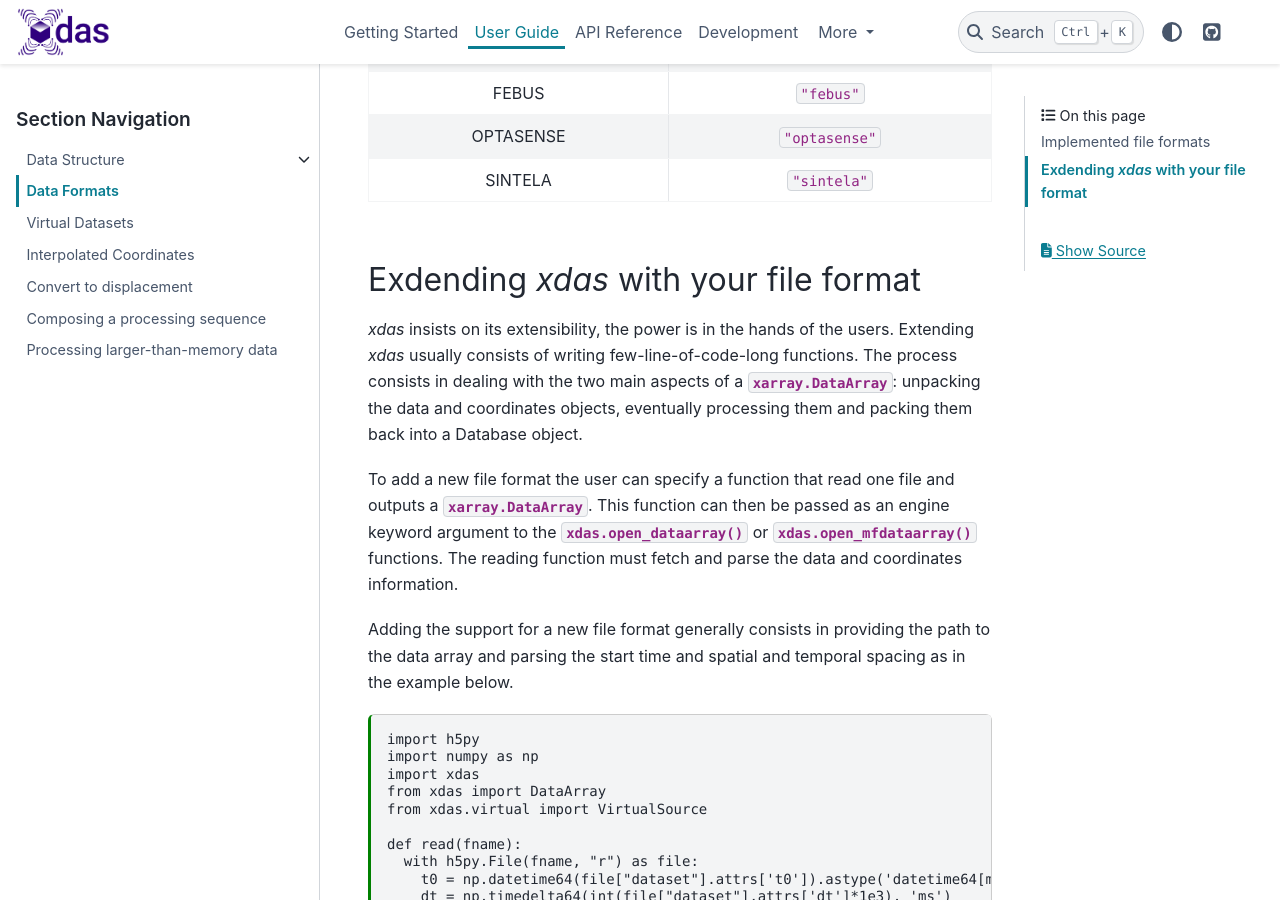
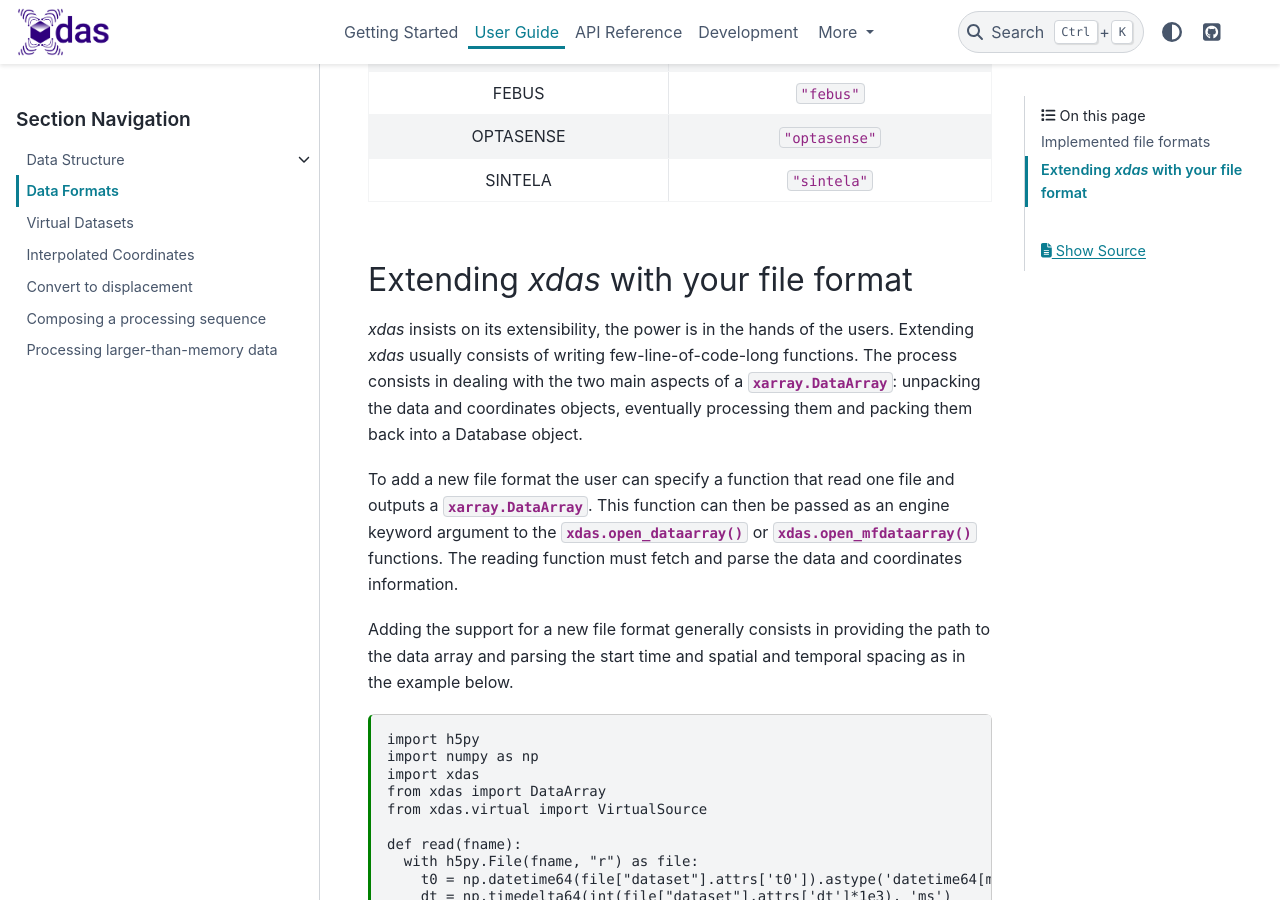
Before and after one commit to xdas-dev/xdas, a Sphinx documentation site: the page built from docs/user-guide/data-formats.md, in a window 1280 px wide and 900 px high, scrolled down 576 px. Built offline with Sphinx 7.4.7 and the PyData theme 0.15.4, drawn with Linux system fonts in a browser that asks for light colours.

Commit message:
Typo in docs.

```diff
--- a/docs/user-guide/data-formats.md
+++ b/docs/user-guide/data-formats.md
@@ -29,7 +29,7 @@ The formats that are currently implemented are: ASN, FEBUS, OPTASENSE and SINTEL
 | OPTASENSE         | `"optasense"`     |
 | SINTELA           | `"sintela"`       |
 
-## Exdending *xdas* with your file format
+## Extending *xdas* with your file format
 
 *xdas* insists on its extensibility, the power is in the hands of the users. Extending *xdas* usually consists of writing few-line-of-code-long functions. The process consists in dealing with the two main aspects of a {py:class}`xarray.DataArray`: unpacking the data and coordinates objects, eventually processing them and packing them back into a Database object.
 
```
